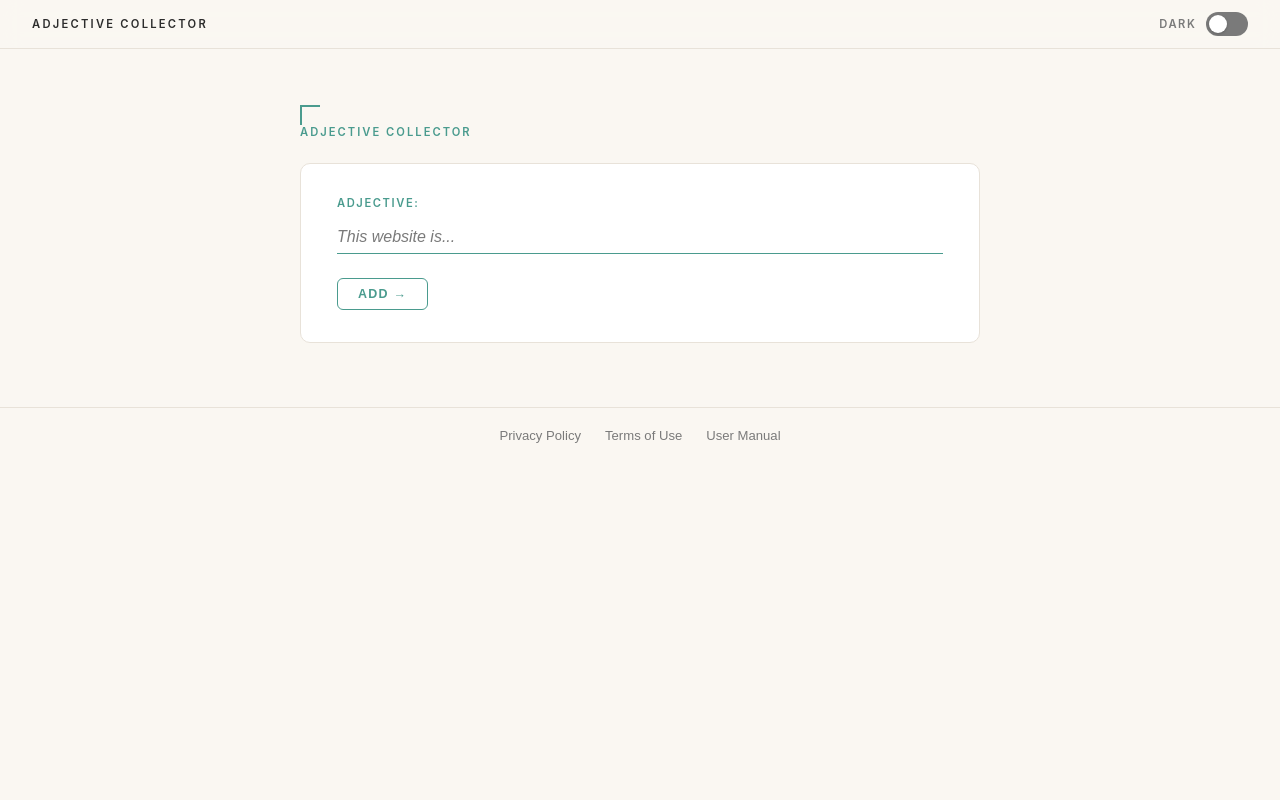
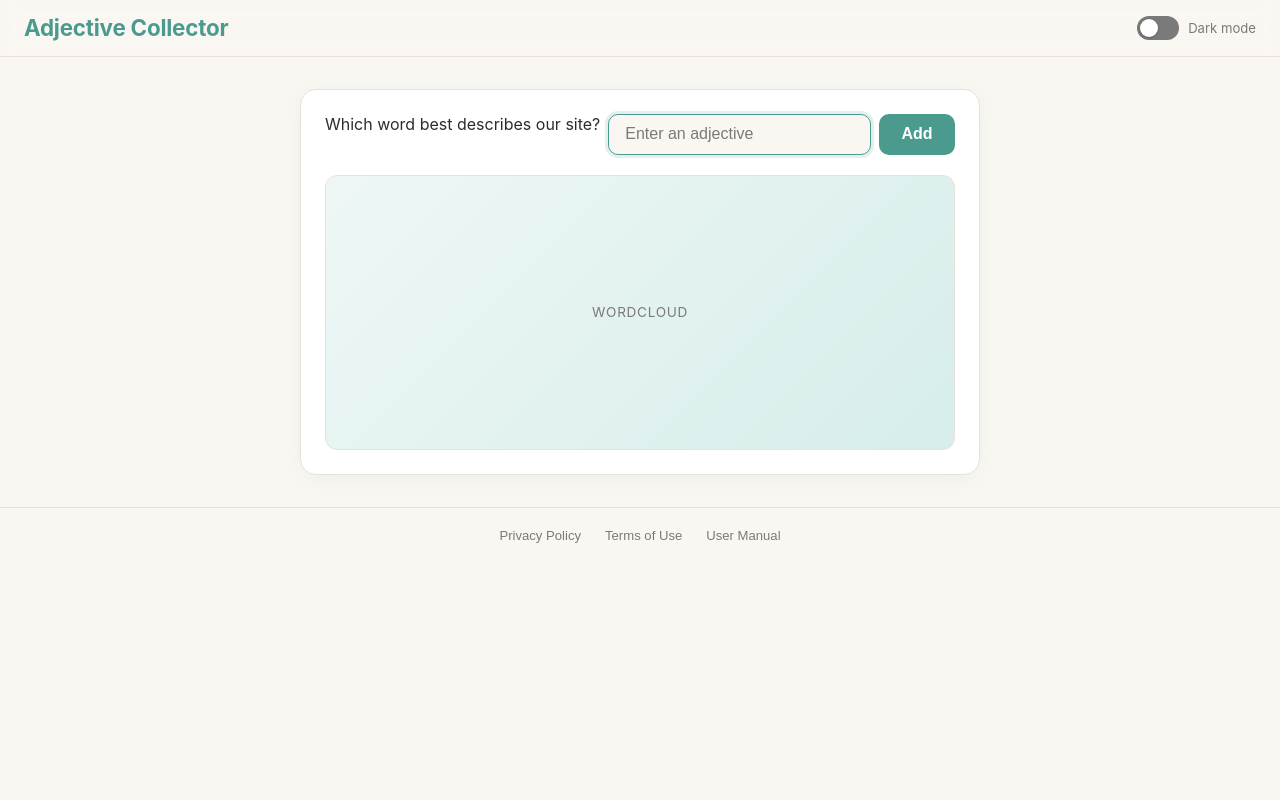
Before and after one commit to MathiasBenoni/eksamensprosjekt_mariadb, a Flask app: page / in a window 1280 px wide. Run offline with Flask 3, Linux system fonts and the light colour scheme; data that the repository does not hold is empty.

Commit message:
Added wordcloud
missing colors

```diff
--- a/static/style.css
+++ b/static/style.css
@@ -1,34 +1,38 @@
 /* ── Tokens ─────────────────────────────────────────────── */
 :root {
-    --bg:           #FAF7F2;
-    --surface:      #FFFFFF;
-    --border:       #E8E2D9;
-    --accent:       #4A9B8E;
-    --accent-hover: #3A8278;
-    --text:         #2C2C2C;
-    --text-muted:   #7A7A7A;
-    --flash-ok-bg:  #EDF6F5;
-    --flash-ok-fg:  #2E7D72;
-    --flash-err-bg: #FDF0EE;
-    --flash-err-fg: #C0392B;
-    --btn-text:     #FFFFFF;
-    --header-bg:    rgba(250,247,242,0.88);
+    --bg:               #FAF7F2;
+    --surface:          #FFFFFF;
+    --border:           #E8E2D9;
+    --accent:           #4A9B8E;
+    --accent-hover:     #3A8278;
+    --text:             #2C2C2C;
+    --text-muted:       #7A7A7A;
+    --flash-ok-bg:      #EDF6F5;
+    --flash-ok-fg:      #2E7D72;
+    --flash-err-bg:     #FDF0EE;
+    --flash-err-fg:     #C0392B;
+    --btn-text:         #FFFFFF;
+    --header-bg:        rgba(250,247,242,0.88);
+    --placeholder-from: #EEF7F6;
+    --placeholder-to:   #D6EDEB;
 }
 
 [data-theme="dark"] {
-    --bg:           #1A1E2E;
-    --surface:      #252A3A;
-    --border:       #333849;
-    --accent:       #5BBCAE;
-    --accent-hover: #72C9BC;
-    --text:         #EEEAE4;
-    --text-muted:   #8A8FA0;
-    --flash-ok-bg:  #1A2E2C;
-    --flash-ok-fg:  #5BBCAE;
-    --flash-err-bg: #2E1A1A;
-    --flash-err-fg: #E07B72;
-    --btn-text:     #1A1E2E;
-    --header-bg:    rgba(26,30,46,0.88);
+    --bg:               #1A1E2E;
+    --surface:          #252A3A;
+    --border:           #333849;
+    --accent:           #5BBCAE;
+    --accent-hover:     #72C9BC;
+    --text:             #EEEAE4;
+    --text-muted:       #8A8FA0;
+    --flash-ok-bg:      #1A2E2C;
+    --flash-ok-fg:      #5BBCAE;
+    --flash-err-bg:     #2E1A1A;
+    --flash-err-fg:     #E07B72;
+    --btn-text:         #1A1E2E;
+    --header-bg:        rgba(26,30,46,0.88);
+    --placeholder-from: #1E2D2C;
+    --placeholder-to:   #1A2928;
 }
 
 /* ── Reset ──────────────────────────────────────────────── */
@@ -54,15 +58,14 @@ header {
     display: flex;
     align-items: center;
     justify-content: space-between;
-    padding: 0.75rem 2rem;
+    padding: 0.9rem 1.5rem;
 }
 
-.brand {
-    font-size: 0.7rem;
-    font-weight: 600;
-    letter-spacing: 0.2em;
-    text-transform: uppercase;
-    color: var(--text);
+h1 {
+    font-size: 1.4rem;
+    font-weight: 700;
+    color: var(--accent);
+    letter-spacing: -0.01em;
 }
 
 /* ── Toggle switch ──────────────────────────────────────── */
@@ -75,14 +78,6 @@ header {
 }
 
 .theme-switch input { display: none; }
-
-.switch-label {
-    font-size: 0.7rem;
-    font-weight: 600;
-    letter-spacing: 0.14em;
-    text-transform: uppercase;
-    color: var(--text-muted);
-}
 
 .slider {
     position: relative;
@@ -108,141 +103,110 @@ header {
 input:checked + .slider { background: var(--accent); }
 input:checked + .slider::before { transform: translateX(18px); }
 
-/* ── Main / Page column ─────────────────────────────────── */
-main {
-    padding: 3.5rem 1.5rem 2rem;
+.switch-label {
+    font-size: 0.82rem;
+    color: var(--text-muted);
+    white-space: nowrap;
 }
 
-.page-col {
+/* ── Main / Card ────────────────────────────────────────── */
+main {
+    display: flex;
+    justify-content: center;
+    padding: 2rem 1rem;
+}
+
+.card {
+    width: 100%;
     max-width: 680px;
-    margin: 0 auto;
-    position: relative;
-    padding-top: 1.25rem;
+    background: var(--surface);
+    border: 1px solid var(--border);
+    border-radius: 16px;
+    padding: 1.5rem;
     display: flex;
     flex-direction: column;
-    gap: 2rem;
+    gap: 1.25rem;
+    box-shadow: 0 4px 24px rgba(74,155,142,0.08);
 }
 
-.page-col::before {
-    content: '';
-    position: absolute;
-    top: 0; left: 0;
-    width: 20px; height: 20px;
-    border-top: 2px solid var(--accent);
-    border-left: 2px solid var(--accent);
-}
-
-/* ── Section label ──────────────────────────────────────── */
-.section-label {
-    font-size: 0.7rem;
-    font-weight: 600;
-    letter-spacing: 0.18em;
-    text-transform: uppercase;
-    color: var(--accent);
-    margin-bottom: -0.5rem;
-}
-
-/* ── Form panel ─────────────────────────────────────────── */
-.form-panel {
-    background: var(--surface);
-    border: 1px solid var(--border);
-    border-radius: 10px;
-    padding: 2rem 2.25rem;
-}
-
-.field-label {
-    display: block;
-    font-size: 0.7rem;
-    font-weight: 600;
-    letter-spacing: 0.14em;
-    text-transform: uppercase;
-    color: var(--accent);
-    margin-bottom: 0.75rem;
-}
-
+/* ── Form ───────────────────────────────────────────────── */
 form {
     display: flex;
-    flex-direction: column;
+    gap: 0.5rem;
 }
 
 input[type="text"] {
-    width: 100%;
-    padding: 0.4rem 0;
-    border: none;
-    border-bottom: 1px solid var(--border);
-    border-radius: 0;
-    background: transparent;
+    flex: 1;
+    padding: 0.65rem 1rem;
+    border: 1.5px solid var(--border);
+    border-radius: 10px;
+    background: var(--bg);
     color: var(--text);
     font-size: 1rem;
-    font-style: italic;
     outline: none;
-    transition: border-color 0.15s;
-    margin-bottom: 1.5rem;
+    transition: border-color 0.15s, box-shadow 0.15s;
 }
-input[type="text"]:focus    { border-bottom-color: var(--accent); }
-input[type="text"]::placeholder { color: var(--text-muted); font-style: italic; }
+input[type="text"]:focus {
+    border-color: var(--accent);
+    box-shadow: 0 0 0 3px rgba(74,155,142,0.15);
+}
+input[type="text"]::placeholder { color: var(--text-muted); }
 
 button[type="submit"] {
-    align-self: flex-start;
-    padding: 0.5rem 1.25rem;
-    background: transparent;
-    color: var(--accent);
-    border: 1.5px solid var(--accent);
-    border-radius: 6px;
-    font-size: 0.78rem;
+    padding: 0.65rem 1.4rem;
+    background: var(--accent);
+    color: var(--btn-text);
+    border: none;
+    border-radius: 10px;
+    font-size: 1rem;
     font-weight: 600;
-    letter-spacing: 0.1em;
-    text-transform: uppercase;
     cursor: pointer;
-    transition: background 0.15s, color 0.15s;
+    transition: background 0.15s, transform 0.1s;
+    white-space: nowrap;
 }
-button[type="submit"]:hover  { background: var(--accent); color: var(--btn-text); }
+button[type="submit"]:hover  { background: var(--accent-hover); }
 button[type="submit"]:active { transform: scale(0.97); }
 
 /* ── Flash messages ─────────────────────────────────────── */
 .flash {
     padding: 0.6rem 1rem;
-    border-radius: 8px;
-    font-size: 0.87rem;
+    border-radius: 10px;
+    font-size: 0.88rem;
     border-left: 3px solid currentColor;
-    margin-bottom: 1.25rem;
 }
 .flash.success { background: var(--flash-ok-bg);  color: var(--flash-ok-fg); }
 .flash.error   { background: var(--flash-err-bg); color: var(--flash-err-fg); }
 
-/* ── Tagline ────────────────────────────────────────────── */
-.tagline {
-    font-size: 1rem;
-    font-style: italic;
-    font-weight: 700;
-    text-align: center;
-    color: var(--text);
-    line-height: 1.6;
-}
-
-/* ── Cloud panel ────────────────────────────────────────── */
-.cloud-panel {
+/* ── Wordcloud area ─────────────────────────────────────── */
+.wordcloud-area {
     position: relative;
+    width: 100%;
+    aspect-ratio: 16 / 7;
+    background: linear-gradient(135deg, var(--placeholder-from) 0%, var(--placeholder-to) 100%);
     border: 1px solid var(--border);
     border-radius: 12px;
     overflow: hidden;
 }
 
-.cloud-panel::before {
-    content: '';
+.wordcloud-hint {
     position: absolute;
-    top: 0; left: 0;
-    width: 16px; height: 16px;
-    border-top: 2px solid var(--accent);
-    border-left: 2px solid var(--accent);
-    z-index: 1;
+    top: 50%;
+    left: 50%;
+    transform: translate(-50%, -50%);
+    font-size: 0.85rem;
+    color: var(--text-muted);
+    letter-spacing: 0.05em;
+    text-transform: uppercase;
+    white-space: nowrap;
 }
 
 /* ── Wordcloud images ───────────────────────────────────── */
 .wc-img {
-    display: block;
+    position: absolute;
+    inset: 0;
     width: 100%;
-    height: auto;
+    height: 100%;
+    object-fit: contain;
 }
 
 .wc-light { display: block; }
@@ -257,7 +221,6 @@ footer {
     gap: 1.5rem;
     padding: 1.25rem 1rem;
     border-top: 1px solid var(--border);
-    margin-top: 2rem;
 }
 
 .doc-link {
@@ -275,7 +238,7 @@ footer {
 .modal-overlay {
     position: fixed;
     inset: 0;
-    background: rgba(0,0,0,0.5);
+    background: rgba(0, 0, 0, 0.5);
     z-index: 200;
     display: flex;
     align-items: center;
--- a/templates/index.html
+++ b/templates/index.html
@@ -8,20 +8,17 @@
 <body>
 
 <header>
-    <span class="brand">Adjective Collector</span>
+    <h1>Adjective Collector</h1>
     <label class="theme-switch" aria-label="Toggle dark mode">
-        <span class="switch-label">Dark</span>
         <input type="checkbox" id="theme-toggle">
         <span class="slider"></span>
+        <span class="switch-label" id="switch-label">Dark mode</span>
     </label>
 </header>
 
 <main>
-    <div class="page-col">
+    <div class="card">
 
-        <p class="section-label">Adjective Collector</p>
-
-        <div class="form-panel">
         {% with messages = get_flashed_messages(with_categories=true) %}
             {% for category, message in messages %}
                 <p class="flash {{ category }}">{{ message }}</p>
@@ -29,19 +26,19 @@
         {% endwith %}
 
         <form method="post">
-                <label class="field-label" for="word-input">Adjective:</label>
-                <input id="word-input" type="text" name="word" placeholder="This website is..." autofocus>
-                <button type="submit">Add &#x2192;</button>
+            <label for="word">Which word best describes our site?</label>
+            <input type="text" name="word" placeholder="Enter an adjective" autofocus>
+            <button type="submit">Add</button>
         </form>
-        </div>
 
+        <div class="wordcloud-area">
             {% if wordcloud %}
-        <p class="tagline">Thank you &mdash; here are some other things that were said about this website:</p>
-        <div class="cloud-panel">
                 <img src="{{ wordcloud.light }}?v={{ wordcloud.ts }}" class="wc-img wc-light" alt="Word Cloud">
                 <img src="{{ wordcloud.dark }}?v={{ wordcloud.ts }}"  class="wc-img wc-dark"  alt="Word Cloud">
+            {% else %}
+                <span class="wordcloud-hint">Wordcloud</span>
+            {% endif %}
         </div>
-        {% endif %}
 
     </div>
 </main>
@@ -68,6 +65,7 @@
 
 <script>
     const toggle = document.getElementById('theme-toggle');
+    const label  = document.getElementById('switch-label');
     const root   = document.documentElement;
 
     applyTheme(localStorage.getItem('theme') || 'light');
@@ -81,6 +79,7 @@
     function applyTheme(theme) {
         root.dataset.theme = theme;
         toggle.checked     = theme === 'dark';
+        label.textContent  = theme === 'dark' ? 'Light mode' : 'Dark mode';
     }
 
     const docMeta = {
```
Also changed, not shown: wordcloud_python.py (+4 -18 lines), static/images/cloud_dark.png, static/images/cloud_light.png. Lines whose indentation alone changed are shown as unchanged.
